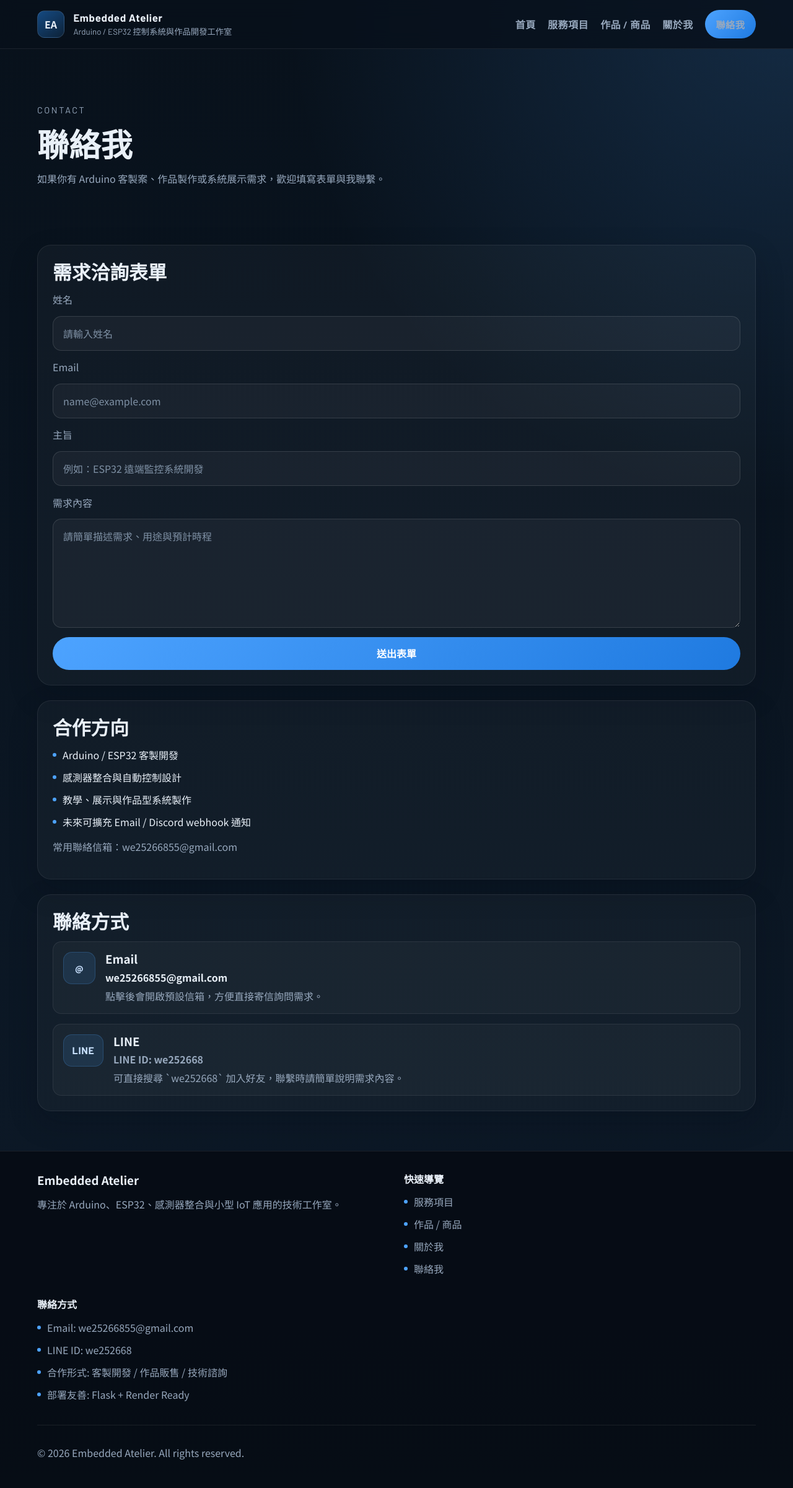
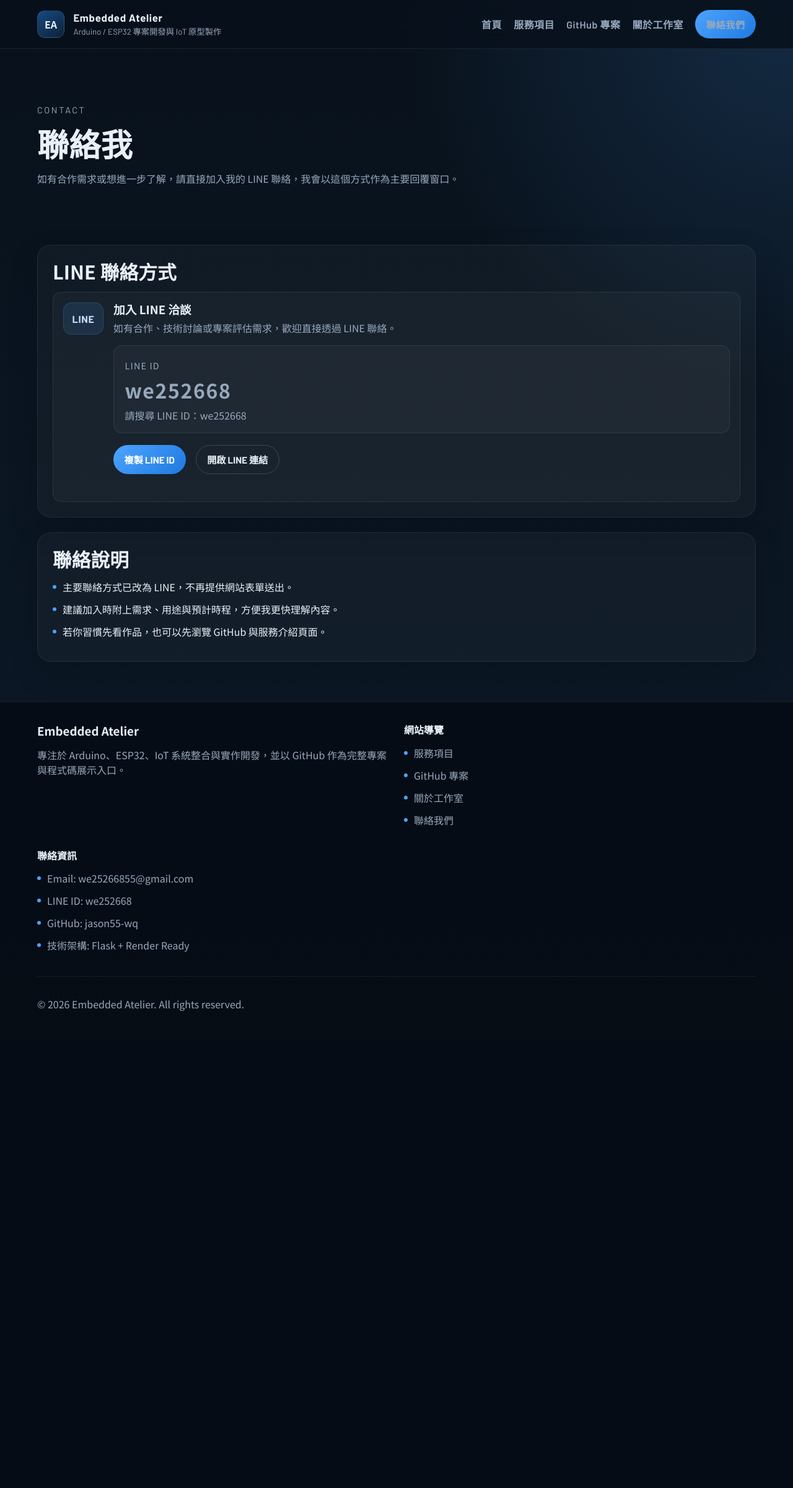
Before and after one commit to jason55-wq/embedded-atelier, a Flask app: page /contact in a window 1280 px wide. Shown: the whole page at 62% size. After the commit the page ends 1631 px from the top, so only its background shows below. Run offline with Flask 3, Linux system fonts and the light colour scheme.

Commit message:
update: remove form, add line contact

```diff
--- a/app.py
+++ b/app.py
@@ -1,7 +1,7 @@
 import os
 from datetime import datetime
 
-from flask import Flask, flash, redirect, render_template, request, url_for
+from flask import Flask, render_template
 
 
 def create_app() -> Flask:
@@ -12,80 +12,41 @@ def create_app() -> Flask:
 
     site_config = {
         "brand_name": "Embedded Atelier",
-        "tagline": "Arduino / ESP32 控制系統與作品開發工作室",
+        "tagline": "Arduino / ESP32 專案開發與 IoT 原型製作",
         "contact_email": "we25266855@gmail.com",
         "line_id": "we252668",
+        "github_username": "jason55-wq",
+        "github_profile_url": "https://github.com/jason55-wq",
     }
 
     services = [
         {
-            "title": "Arduino 控制系統開發",
-            "summary": "從需求分析、電路規劃到程式撰寫，協助完成可落地的控制系統原型與成品。",
-            "features": ["客製邏輯控制", "設備流程整合", "原型驗證"],
+            "title": "Arduino 專案開發",
+            "summary": "從需求拆解、感測器整合到韌體撰寫，協助完成可展示、可驗證的嵌入式原型。",
+            "features": ["感測器與模組整合", "控制流程設計", "原型驗證與除錯"],
         },
         {
             "title": "ESP32 / IoT 整合",
-            "summary": "串接 Wi-Fi、藍牙與雲端服務，建立遠端監控、資料回傳與裝置連線能力。",
-            "features": ["無線通訊", "雲端資料串接", "遠端控制介面"],
+            "summary": "建立具備 Wi-Fi 連線能力的 IoT 裝置，串接雲端服務、Webhook 或內部系統。",
+            "features": ["Wi-Fi 連線與通訊", "遠端資料上傳", "IoT 情境原型"],
         },
         {
-            "title": "感測器與自動控制應用",
-            "summary": "整合溫濕度、光學、距離、流量等感測器，打造穩定的自動控制流程。",
-            "features": ["感測器校正", "資料判斷邏輯", "警示與自動化"],
+            "title": "裝置資料監測",
+            "summary": "協助將設備狀態轉成可觀察資料，讓測試、展示與後續維護更加清楚。",
+            "features": ["資料採集規劃", "狀態監測流程", "展示用資料輸出"],
         },
         {
-            "title": "客製化作品開發",
-            "summary": "針對展示裝置、教學設備與小型商用系統，提供外觀與功能兼顧的客製方案。",
-            "features": ["展示互動裝置", "教學模組", "小量製作規劃"],
-        },
-    ]
-
-    products = [
-        {
-            "name": "智慧溫室控制器",
-            "description": "整合溫濕度、土壤濕度與繼電器輸出，可自動控制風扇與灌溉。",
-            "tags": ["Arduino", "Sensor", "Automation"],
-            "price": "NT$ 4,800 起",
-        },
-        {
-            "name": "ESP32 遠端監測模組",
-            "description": "透過 Wi-Fi 回傳設備狀態，適合小型工位、展示系統與教學專案。",
-            "tags": ["ESP32", "IoT", "Dashboard"],
-            "price": "NT$ 3,200 起",
-        },
-        {
-            "name": "互動式展示按鈕面板",
-            "description": "適用於展場、教具或產品展示，可客製按鍵、燈號與觸發流程。",
-            "tags": ["Interface", "Exhibit", "Embedded"],
-            "price": "NT$ 2,600 起",
-        },
-        {
-            "name": "自動補水控制盒",
-            "description": "針對水箱液位與泵浦控制設計，提供穩定的自動補水邏輯。",
-            "tags": ["Control", "Pump", "Relay"],
-            "price": "NT$ 5,500 起",
-        },
-        {
-            "name": "教學用感測器實驗套件",
-            "description": "提供多種感測模組與示範程式，方便教學、社團與自學應用。",
-            "tags": ["Education", "Arduino", "Kit"],
-            "price": "NT$ 1,980 起",
-        },
-        {
-            "name": "小型設備警示模組",
-            "description": "結合蜂鳴器、警示燈與事件判斷邏輯，適合設備異常提示用途。",
-            "tags": ["Alert", "Embedded", "Safety"],
-            "price": "報價洽詢",
+            "title": "MVP 技術驗證",
+            "summary": "以最小可行產品方式快速驗證方向，幫助你在投入大量開發前先確認可行性。",
+            "features": ["需求聚焦", "原型實作", "MVP 驗證"],
         },
     ]
 
     about_points = [
-        "專注於 Arduino、ESP32 與嵌入式控制系統實作，重視功能穩定與維護性。",
-        "可協助從概念驗證、電控整合到作品製作，適合接案開發與展示型系統需求。",
-        "同時提供可販售成品與客製化方案，讓網站兼具官方展示與商業接洽用途。",
+        "聚焦 Arduino、ESP32 與 IoT 類型專案，重視可以實際運作與驗證的結果。",
+        "偏好清楚的模組拆分、穩定的整合流程，以及方便展示的成果交付方式。",
+        "開發內容可搭配 GitHub 展示，方便後續協作、追蹤與持續迭代。",
     ]
-
-    featured_items = products[:3]
 
     def render_page(template_name: str, **context):
         """Render a page with shared site content."""
@@ -93,8 +54,6 @@ def create_app() -> Flask:
             template_name,
             site=site_config,
             services=services,
-            products=products,
-            featured_items=featured_items,
             about_points=about_points,
             current_year=datetime.now().year,
             **context,
@@ -117,41 +76,15 @@ def create_app() -> Flask:
 
     @app.route("/portfolio")
     def portfolio_page():
-        return render_page("portfolio.html", page_title="作品 / 商品")
+        return render_page("portfolio.html", page_title="GitHub 作品")
 
     @app.route("/about")
     def about_page():
         return render_page("about.html", page_title="關於我")
 
-    @app.route("/contact", methods=["GET", "POST"])
+    @app.route("/contact")
     def contact_page():
-        form_data = {"name": "", "email": "", "subject": "", "message": ""}
-
-        if request.method == "POST":
-            form_data = {
-                "name": request.form.get("name", "").strip(),
-                "email": request.form.get("email", "").strip(),
-                "subject": request.form.get("subject", "").strip(),
-                "message": request.form.get("message", "").strip(),
-            }
-
-            missing_fields = [label for key, label in {
-                "name": "姓名",
-                "email": "Email",
-                "subject": "主旨",
-                "message": "需求內容",
-            }.items() if not form_data[key]]
-
-            if missing_fields:
-                flash(f"請完整填寫欄位：{'、'.join(missing_fields)}", "error")
-                return render_page("contact.html", page_title="聯絡我", form_data=form_data), 400
-
-            # Placeholder: this is the extension point for future email or Discord webhook integration.
-            app.logger.info("New contact request received: %s", form_data)
-            flash("表單已成功送出，我會盡快與你聯繫。", "success")
-            return redirect(url_for("contact_page"))
-
-        return render_page("contact.html", page_title="聯絡我", form_data=form_data)
+        return render_page("contact.html", page_title="聯絡我")
 
     @app.errorhandler(404)
     def not_found(error):
--- a/static/css/style.css
+++ b/static/css/style.css
@@ -345,6 +345,18 @@ h2 {
   align-items: stretch;
 }
 
+.github-showcase-panel {
+  padding: 1.75rem;
+}
+
+.github-showcase-heading {
+  margin-bottom: 1.8rem;
+}
+
+.github-showcase-button {
+  flex-shrink: 0;
+}
+
 .github-card {
   display: flex;
   flex-direction: column;
@@ -495,6 +507,10 @@ h2 {
   margin: 0.35rem 0 0;
 }
 
+.contact-method-line {
+  margin-top: 1rem;
+}
+
 .contact-icon {
   min-width: 52px;
   height: 52px;
@@ -515,6 +531,41 @@ h2 {
 .contact-line-id {
   color: var(--text);
   font-weight: 700;
+}
+
+.contact-line-panel {
+  margin-top: 1rem;
+  padding: 1rem 1.1rem;
+  border-radius: var(--radius-sm);
+  background: rgba(255, 255, 255, 0.03);
+  border: 1px solid rgba(255, 255, 255, 0.08);
+}
+
+.contact-line-label {
+  color: var(--muted);
+  font-size: 0.9rem;
+  letter-spacing: 0.08em;
+  text-transform: uppercase;
+}
+
+.contact-line-id {
+  margin-top: 0.45rem;
+  font-size: clamp(1.4rem, 2.8vw, 2rem);
+  letter-spacing: 0.05em;
+}
+
+.contact-line-hint {
+  color: #c9e1ff;
+}
+
+.contact-action-group {
+  margin-top: 1.2rem;
+}
+
+.contact-copy-feedback {
+  min-height: 1.4rem;
+  color: #c9e1ff;
+  font-size: 0.95rem;
 }
 
 .contact-form {
@@ -646,6 +697,10 @@ h2 {
     align-items: flex-start;
   }
 
+  .github-showcase-panel {
+    padding: 1.25rem;
+  }
+
   .container {
     width: min(calc(100% - 1.2rem), var(--container));
   }
--- a/static/js/main.js
+++ b/static/js/main.js
@@ -15,7 +15,32 @@ document.querySelectorAll("[data-flash]").forEach((flash) => {
   }, 4200);
 });
 
-const githubRepoSection = document.querySelector("[data-github-repos]");
+const lineCopyButton = document.querySelector("[data-line-copy]");
+const lineCopyFeedback = document.querySelector("[data-line-copy-feedback]");
+
+if (lineCopyButton) {
+  lineCopyButton.addEventListener("click", async () => {
+    const lineId = lineCopyButton.dataset.lineId;
+
+    if (!lineId) {
+      return;
+    }
+
+    try {
+      await navigator.clipboard.writeText(lineId);
+      if (lineCopyFeedback) {
+        lineCopyFeedback.textContent = `LINE ID 已複製：${lineId}`;
+      }
+    } catch (error) {
+      console.error("Failed to copy LINE ID:", error);
+      if (lineCopyFeedback) {
+        lineCopyFeedback.textContent = `請手動複製 LINE ID：${lineId}`;
+      }
+    }
+  });
+}
+
+const githubRepoSections = document.querySelectorAll("[data-github-repos]");
 
 const githubIconMarkup = `
   <span class="github-icon" aria-hidden="true">
@@ -39,15 +64,15 @@ function escapeHtml(value) {
 
 function renderGithubFallback(container, profileUrl) {
   container.innerHTML = `
-    <article class="card product-card github-card">
+    <article class="card github-card">
       <div class="card-topline">GitHub / Fallback</div>
-      <h3>GitHub API unavailable</h3>
-      <p>Please open my GitHub profile directly to browse the full project list.</p>
+      <h3>GitHub 暫時無法載入</h3>
+      <p>請直接開啟我的 GitHub 個人頁面查看完整專案與程式碼。</p>
       <div class="card-footer">
         <span class="github-meta">Profile</span>
         <a class="button button-secondary button-small" href="${profileUrl}" target="_blank" rel="noopener noreferrer">
           ${githubIconMarkup}
-          <span>View GitHub</span>
+          <span>前往 GitHub 查看全部專案</span>
         </a>
       </div>
     </article>
@@ -59,10 +84,10 @@ function renderGithubRepos(container, repos, profileUrl) {
     .map((repo, index) => {
       const description = repo.description
         ? escapeHtml(repo.description)
-        : "No description provided for this repository.";
+        : "這個 repository 目前沒有填寫描述。";
 
       return `
-        <article class="card product-card github-card">
+        <article class="card github-card">
           <div class="card-topline">GitHub / ${String(index + 1).padStart(2, "0")}</div>
           <h3>${escapeHtml(repo.name)}</h3>
           <p>${description}</p>
@@ -70,7 +95,7 @@ function renderGithubRepos(container, repos, profileUrl) {
             <span class="github-meta">Repository</span>
             <a class="button button-secondary button-small" href="${repo.html_url}" target="_blank" rel="noopener noreferrer">
               ${githubIconMarkup}
-              <span>View GitHub</span>
+              <span>查看專案</span>
             </a>
           </div>
         </article>
@@ -83,14 +108,10 @@ function renderGithubRepos(container, repos, profileUrl) {
   }
 }
 
-async function loadGithubRepos() {
-  if (!githubRepoSection) {
-    return;
-  }
-
-  const username = githubRepoSection.dataset.githubUsername;
-  const profileUrl = githubRepoSection.dataset.githubProfileUrl;
-  const repoLimit = Number(githubRepoSection.dataset.repoLimit || "3");
+async function loadGithubRepos(container) {
+  const username = container.dataset.githubUsername;
+  const profileUrl = container.dataset.githubProfileUrl;
+  const repoLimit = Number(container.dataset.repoLimit || "3");
 
   if (!username || !profileUrl) {
     return;
@@ -117,11 +138,13 @@ async function loadGithubRepos() {
           .slice(0, repoLimit)
       : [];
 
-    renderGithubRepos(githubRepoSection, normalizedRepos, profileUrl);
+    renderGithubRepos(container, normalizedRepos, profileUrl);
   } catch (error) {
     console.error("Failed to load GitHub repositories:", error);
-    renderGithubFallback(githubRepoSection, profileUrl);
+    renderGithubFallback(container, profileUrl);
   }
 }
 
-loadGithubRepos();
+githubRepoSections.forEach((section) => {
+  loadGithubRepos(section);
+});
--- a/templates/base.html
+++ b/templates/base.html
@@ -5,7 +5,7 @@
   <meta name="viewport" content="width=device-width, initial-scale=1.0">
   <meta
     name="description"
-    content="個人工作室官方網站，提供 Arduino 控制系統開發、ESP32 / IoT 整合、感測器應用與客製化作品開發服務。"
+    content="個人工作室官方網站，提供 Arduino 控制系統開發、ESP32 / IoT 整合、感測器應用與 GitHub 專案展示。"
   >
   <title>{{ page_title }} | {{ site.brand_name }}</title>
   <link rel="preconnect" href="https://fonts.googleapis.com">
@@ -34,9 +34,9 @@
         <nav class="site-nav" data-nav>
           <a href="{{ url_for('home') }}" class="{% if request.endpoint == 'home' %}active{% endif %}">首頁</a>
           <a href="{{ url_for('services_page') }}" class="{% if request.endpoint == 'services_page' %}active{% endif %}">服務項目</a>
-          <a href="{{ url_for('portfolio_page') }}" class="{% if request.endpoint == 'portfolio_page' %}active{% endif %}">作品 / 商品</a>
-          <a href="{{ url_for('about_page') }}" class="{% if request.endpoint == 'about_page' %}active{% endif %}">關於我</a>
-          <a href="{{ url_for('contact_page') }}" class="button button-small {% if request.endpoint == 'contact_page' %}active-button{% endif %}">聯絡我</a>
+          <a href="{{ url_for('portfolio_page') }}" class="{% if request.endpoint == 'portfolio_page' %}active{% endif %}">GitHub 專案</a>
+          <a href="{{ url_for('about_page') }}" class="{% if request.endpoint == 'about_page' %}active{% endif %}">關於工作室</a>
+          <a href="{{ url_for('contact_page') }}" class="button button-small {% if request.endpoint == 'contact_page' %}active-button{% endif %}">聯絡我們</a>
         </nav>
       </div>
     </header>
@@ -59,24 +59,24 @@
       <div class="container footer-grid">
         <div>
           <h3>{{ site.brand_name }}</h3>
-          <p>專注於 Arduino、ESP32、感測器整合與小型 IoT 應用的技術工作室。</p>
+          <p>專注於 Arduino、ESP32、IoT 系統整合與實作開發，並以 GitHub 作為完整專案與程式碼展示入口。</p>
         </div>
         <div>
-          <h4>快速導覽</h4>
+          <h4>網站導覽</h4>
           <ul>
             <li><a href="{{ url_for('services_page') }}">服務項目</a></li>
-            <li><a href="{{ url_for('portfolio_page') }}">作品 / 商品</a></li>
-            <li><a href="{{ url_for('about_page') }}">關於我</a></li>
-            <li><a href="{{ url_for('contact_page') }}">聯絡我</a></li>
+            <li><a href="{{ url_for('portfolio_page') }}">GitHub 專案</a></li>
+            <li><a href="{{ url_for('about_page') }}">關於工作室</a></li>
+            <li><a href="{{ url_for('contact_page') }}">聯絡我們</a></li>
           </ul>
         </div>
         <div>
-          <h4>聯絡方式</h4>
+          <h4>聯絡資訊</h4>
           <ul>
             <li>Email: <a href="mailto:{{ site.contact_email }}">{{ site.contact_email }}</a></li>
             <li>LINE ID: {{ site.line_id }}</li>
-            <li>合作形式: 客製開發 / 作品販售 / 技術諮詢</li>
-            <li>部署友善: Flask + Render Ready</li>
+            <li>GitHub: <a href="{{ site.github_profile_url }}" target="_blank" rel="noopener noreferrer">{{ site.github_username }}</a></li>
+            <li>技術架構: Flask + Render Ready</li>
           </ul>
         </div>
       </div>
--- a/templates/contact.html
+++ b/templates/contact.html
@@ -5,63 +5,54 @@
   <div class="container">
     <p class="eyebrow">Contact</p>
     <h1>聯絡我</h1>
-    <p>如果你有 Arduino 客製案、作品製作或系統展示需求，歡迎填寫表單與我聯繫。</p>
+    <p>如有合作需求或想進一步了解，請直接加入我的 LINE 聯絡，我會以這個方式作為主要回覆窗口。</p>
   </div>
 </section>
 
 <section class="section">
-  <div class="container contact-layout contact-layout-extended">
+  <div class="container contact-layout">
     <div class="card">
-      <h2>需求洽詢表單</h2>
-      <form class="contact-form" method="post" action="{{ url_for('contact_page') }}">
-        <label for="name">姓名</label>
-        <input id="name" name="name" type="text" value="{{ form_data.name }}" placeholder="請輸入姓名">
-
-        <label for="email">Email</label>
-        <input id="email" name="email" type="email" value="{{ form_data.email }}" placeholder="name@example.com">
-
-        <label for="subject">主旨</label>
-        <input id="subject" name="subject" type="text" value="{{ form_data.subject }}" placeholder="例如：ESP32 遠端監控系統開發">
-
-        <label for="message">需求內容</label>
-        <textarea id="message" name="message" rows="6" placeholder="請簡單描述需求、用途與預計時程">{{ form_data.message }}</textarea>
-
-        <button class="button" type="submit">送出表單</button>
-      </form>
+      <h2>LINE 聯絡方式</h2>
+      <div class="contact-method contact-method-line">
+        <span class="contact-icon" aria-hidden="true">LINE</span>
+        <div>
+          <h3>加入 LINE 洽談</h3>
+          <p>如有合作、技術討論或專案評估需求，歡迎直接透過 LINE 聯絡。</p>
+          <div class="contact-line-panel">
+            <p class="contact-line-label">LINE ID</p>
+            <p class="contact-line-id">{{ site.line_id }}</p>
+            <p class="contact-line-hint">請搜尋 LINE ID：{{ site.line_id }}</p>
+          </div>
+          <div class="button-group contact-action-group">
+            <button
+              class="button button-small"
+              type="button"
+              data-line-copy
+              data-line-id="{{ site.line_id }}"
+            >
+              複製 LINE ID
+            </button>
+            <a
+              class="button button-secondary button-small"
+              href="https://line.me/ti/p/~{{ site.line_id }}"
+              target="_blank"
+              rel="noopener noreferrer"
+            >
+              開啟 LINE 連結
+            </a>
+          </div>
+          <p class="contact-copy-feedback" data-line-copy-feedback aria-live="polite"></p>
+        </div>
+      </div>
     </div>
 
     <aside class="card contact-aside">
-      <h2>合作方向</h2>
+      <h2>聯絡說明</h2>
       <ul class="detail-list">
-        <li>Arduino / ESP32 客製開發</li>
-        <li>感測器整合與自動控制設計</li>
-        <li>教學、展示與作品型系統製作</li>
-        <li>未來可擴充 Email / Discord webhook 通知</li>
+        <li>主要聯絡方式已改為 LINE，不再提供網站表單送出。</li>
+        <li>建議加入時附上需求、用途與預計時程，方便我更快理解內容。</li>
+        <li>若你習慣先看作品，也可以先瀏覽 GitHub 與服務介紹頁面。</li>
       </ul>
-      <p>常用聯絡信箱：<a href="mailto:{{ site.contact_email }}">{{ site.contact_email }}</a></p>
-    </aside>
-
-    <aside class="card contact-aside">
-      <h2>聯絡方式</h2>
-      <div class="contact-methods">
-        <div class="contact-method">
-          <span class="contact-icon">@</span>
-          <div>
-            <h3>Email</h3>
-            <a class="contact-link" href="mailto:{{ site.contact_email }}">{{ site.contact_email }}</a>
-            <p>點擊後會開啟預設信箱，方便直接寄信詢問需求。</p>
-          </div>
-        </div>
-
-        <div class="contact-method">
-          <span class="contact-icon">LINE</span>
-          <div>
-            <h3>LINE</h3>
-            <p class="contact-line-id">LINE ID: {{ site.line_id }}</p>
-            <p>可直接搜尋 `{{ site.line_id }}` 加入好友，聯繫時請簡單說明需求內容。</p>
-          </div>
-        </div>
-      </div>
     </aside>
   </div>
 </section>
```
Also changed, not shown: templates/home.html (+31 -32 lines), templates/portfolio.html (+61 -19 lines), README.md.
